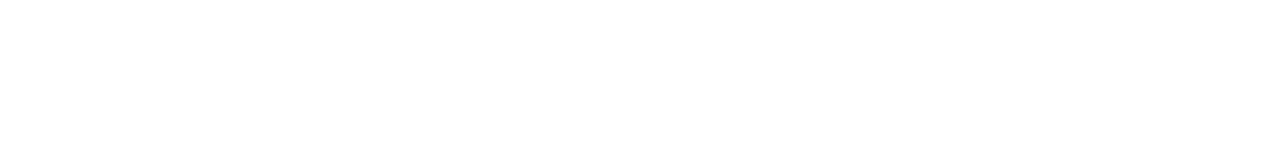
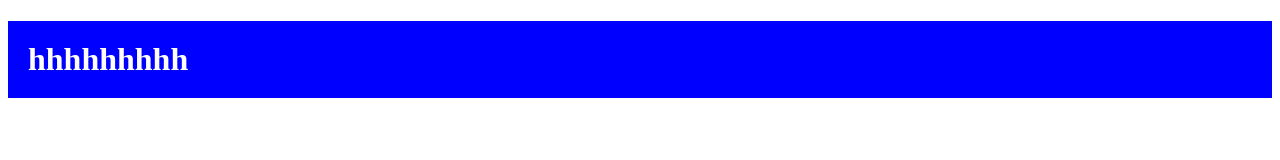
Before and after one commit to imranebiar-jpg/testhack, a plain HTML site: page testhackcv/index.html in a window 1280 px wide. Drawn offline with Linux system fonts and the light colour scheme.

Commit message:
2nd imrane

```diff
--- a/testhackcv/index.html
+++ b/testhackcv/index.html
@@ -3,9 +3,12 @@
 <head>
     <meta charset="UTF-8">
     <meta name="viewport" content="width=device-width, initial-scale=1.0">
+    <link rel="stylesheet" href="style.css">
     <title>Document</title>
 </head>
 <body>
-
+    <h1 id="la">
+        hhhhhhhhh
+    </h1>
 </body>
 </html>
--- a/testhackcv/style.css
+++ b/testhackcv/style.css
@@ -0,0 +1,5 @@
+#la {
+  background-color: blue;
+  color: white;
+  padding: 20px;
+}
```
